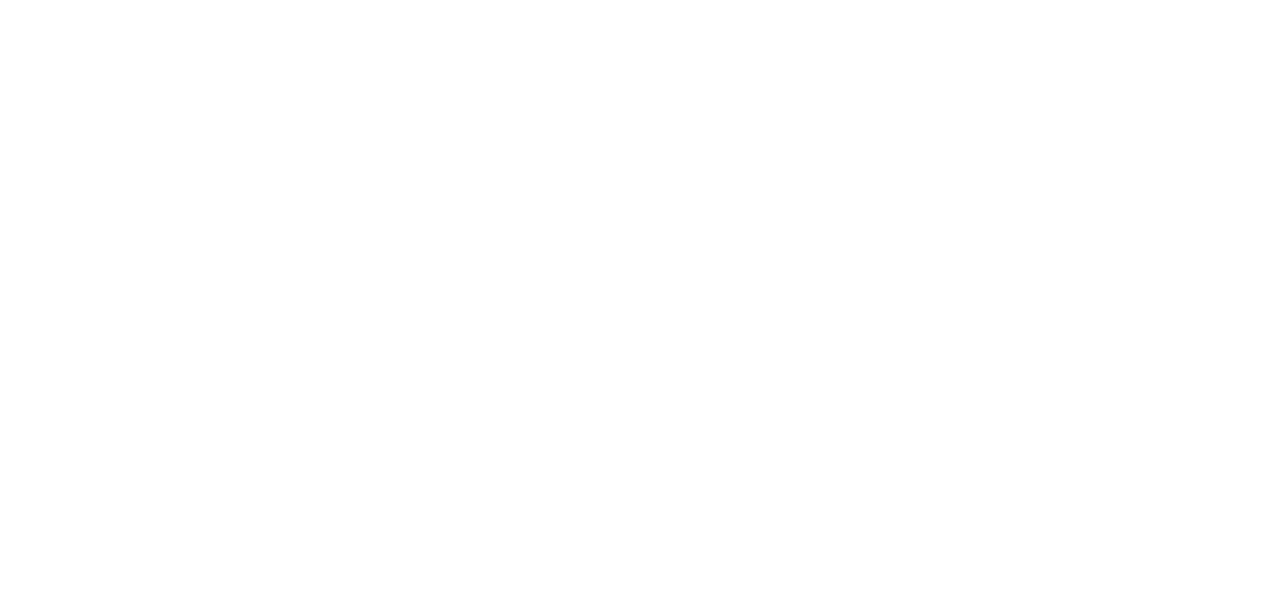
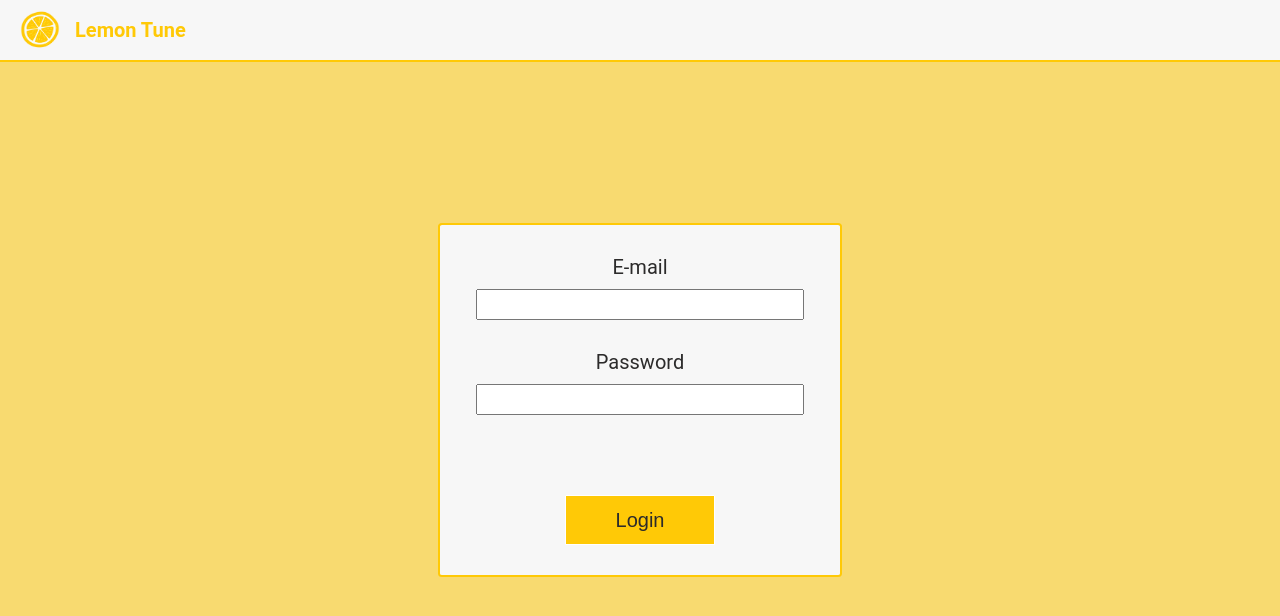
Before and after one commit to jagrunewald/lemon-tune, a React (Create React App) app: page / in a window 1280 px wide. Shown: the top 616 px of the page. Built offline with nearby package versions, Linux system fonts and the light colour scheme.

Commit message:
Created routes for Login and Music pages

```diff
--- a/src/App.js
+++ b/src/App.js
@@ -1,9 +1,15 @@
 import * as React from "react";
+import { Routes, Route } from 'react-router-dom';
+import Login from '../src/Pages/Login/Login';
+import Musics from '../src/Pages/Musics/Musics';
 
 function App() {
   return (
     <div>
-
+      <Routes>
+        <Route path="/" element={<Login />} />
+        <Route path="/musics" element={<Musics />} />
+      </Routes>
     </div>
   );
 }
```
